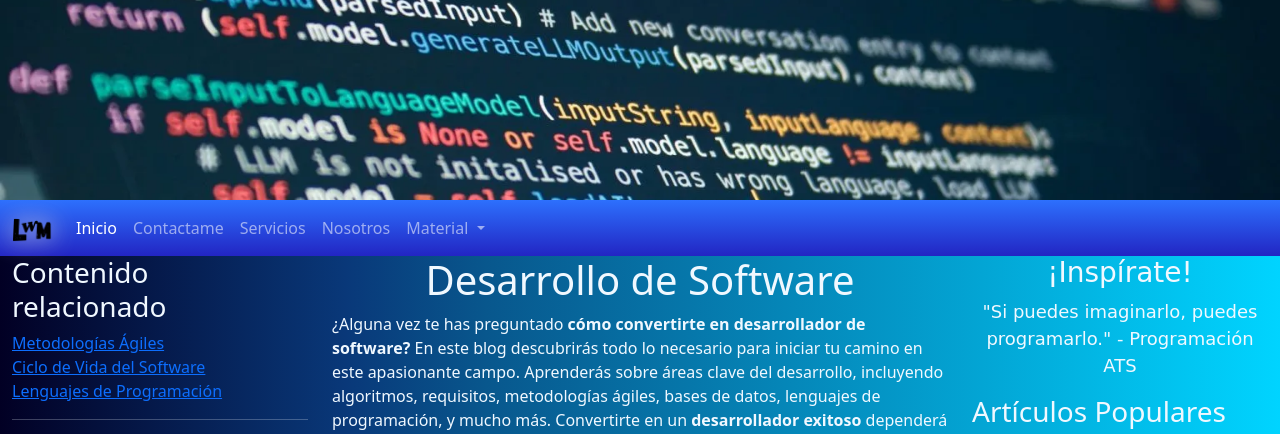
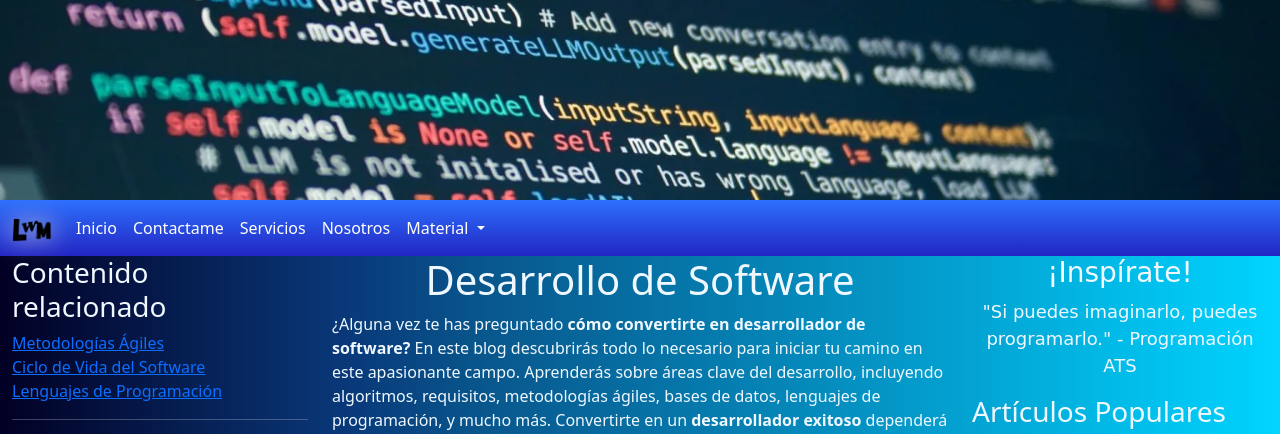
Before and after one commit to kkstrofico/Blog, a Flask app: page / in a window 1280 px wide. Shown: the top 434 px of the page. Run offline with Flask 3, Linux system fonts and the light colour scheme.

Commit message:
Elimina los estilos por defecto de bootstrap

```diff
--- a/templates/base.html
+++ b/templates/base.html
@@ -13,7 +13,7 @@
    <header>
 
   </header>
-  <nav class="navbar navbar-expand-lg navbar-dark bg-dark">
+  <nav class="navbar navbar-expand-lg ">
     <section class="container-fluid">
       <a class="navbar-brand" href="/"><img class="img-logo-nav" src="{{url_for('static',filename = 'assets/icons/Learn_With_Me.webp')}}" alt=""></a>
       <button class="navbar-toggler" type="button" data-bs-toggle="collapse" data-bs-target="#navbarNav" aria-controls="navbarNav" aria-expanded="false" aria-label="Toggle navigation">
@@ -40,7 +40,7 @@
               <a class="nav-link dropdown-toggle" href="#" id="navbarDarkDropdownMenuLink" role="button" data-bs-toggle="dropdown" aria-expanded="false">
                 Material
               </a>
-              <ul class="dropdown-menu dropdown-menu-dark" aria-labelledby="navbarDarkDropdownMenuLink">
+              <ul class="dropdown-menu " aria-labelledby="navbarDarkDropdownMenuLink">
                 <li><a class="dropdown-item" href="#">Algoritmos</a></li>
                 <li><a class="dropdown-item" href="#">Requirimientos</a></li>
                 <li><a class="dropdown-item" href="#">Casos de uso</a></li>
```
